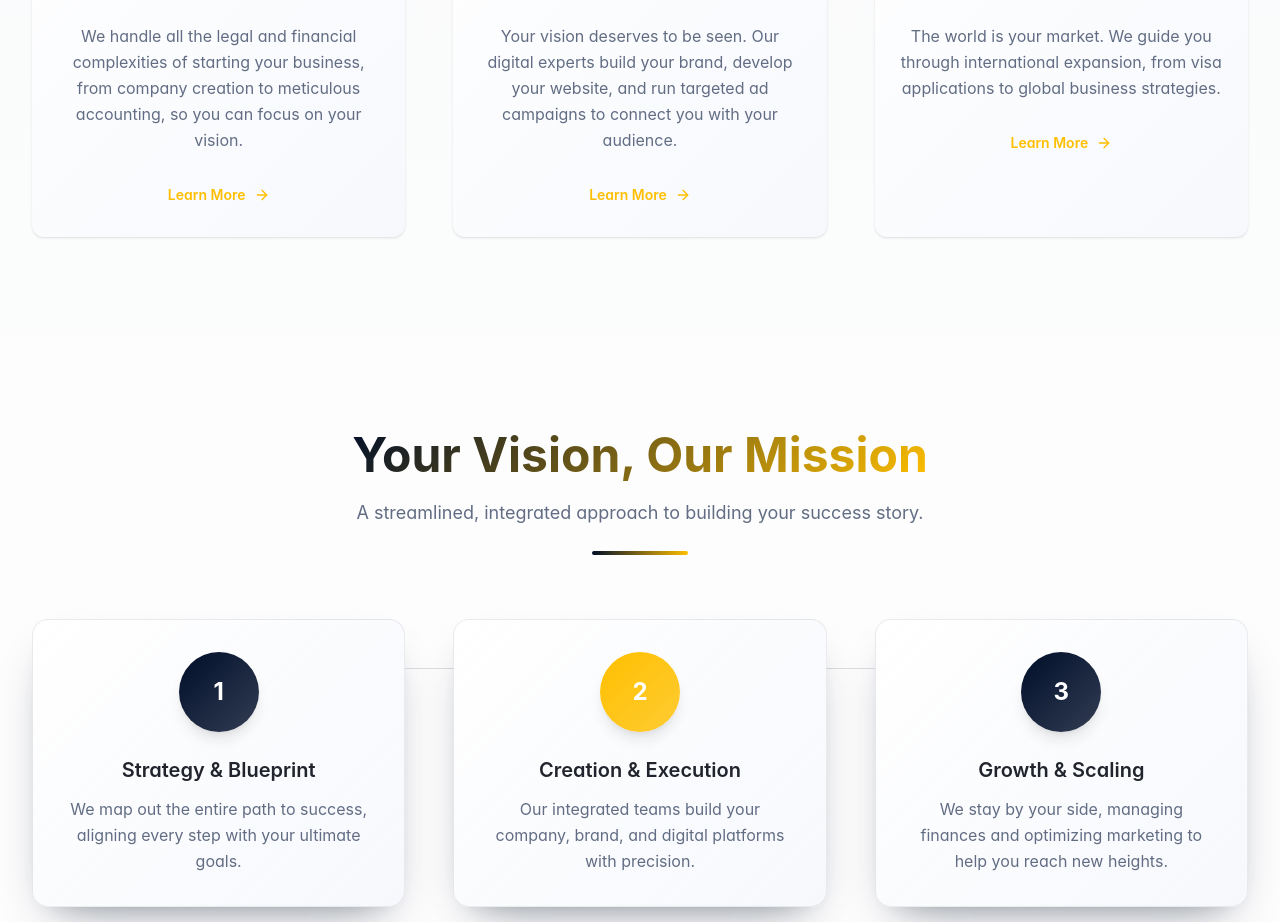
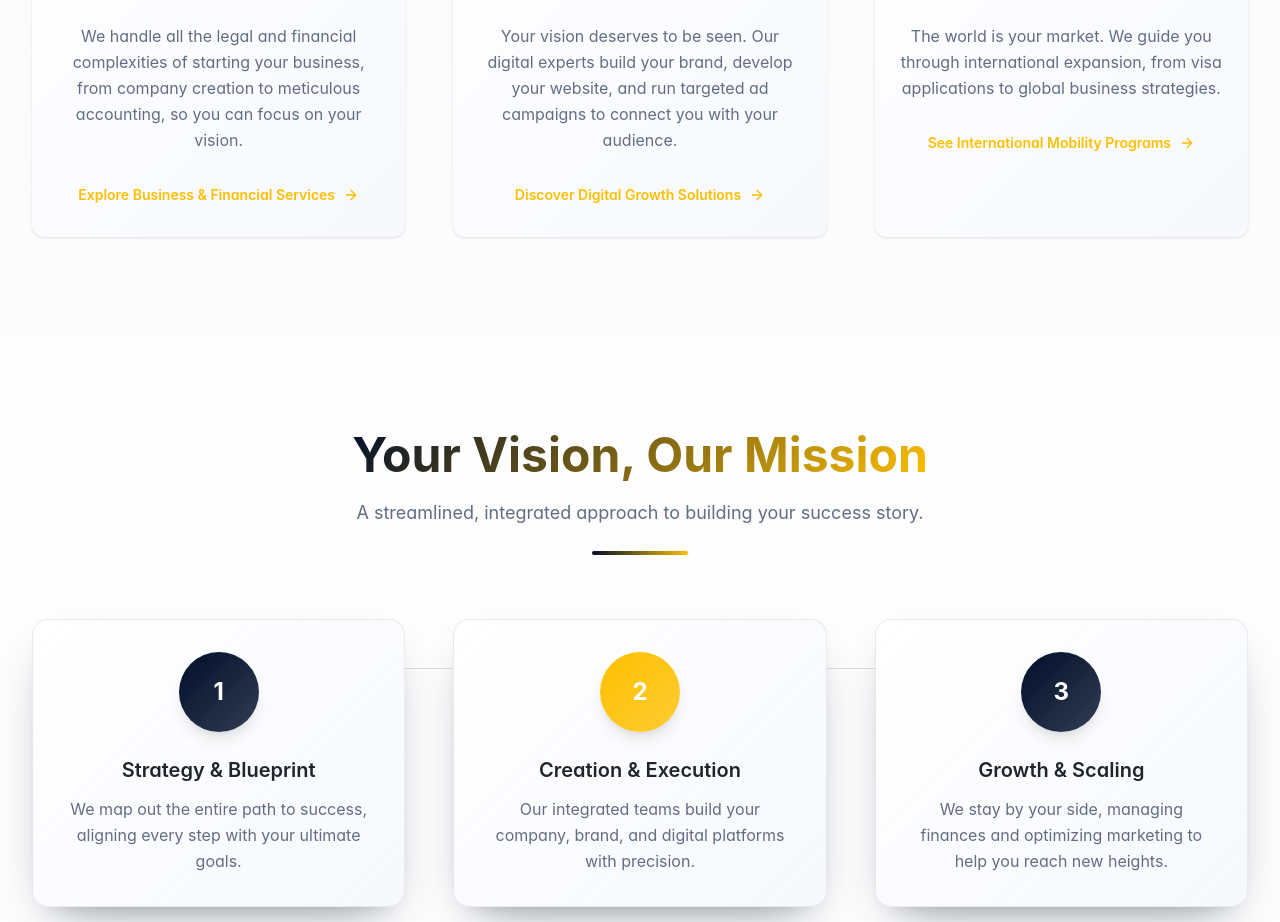
Before and after one commit to anasafanif/idrissi-affaire, a React (Vite) app: page / in a window 1280 px wide. Shown: the part 1303-2225 px from the top of the page. Built offline with nearby package versions, Linux system fonts and the light colour scheme.

Commit message:
seo: add meta description and descriptive link text

```diff
--- a/index.html
+++ b/index.html
@@ -5,6 +5,10 @@
     <link rel="icon" type="image/svg+xml" href="/favicon.svg" />
     <link rel="apple-touch-icon" href="/favicon.svg" />
     <link rel="preconnect" href="https://app.cal.com" crossorigin />
+    <meta
+      name="description"
+      content="Idrissi Affairs is your premium partner for business creation, accounting, digital growth, and international mobility. Book a consultation to accelerate your ambition."
+    />
     <meta name="viewport" content="width=device-width, initial-scale=1.0" />
     <title>Idrissi Affairs - Business Services</title>
   </head>
--- a/src/locales/ar.json
+++ b/src/locales/ar.json
@@ -42,14 +42,17 @@
         "title": "الركائز الثلاث لنجاحك",
         "foundation": {
           "title": "أطلق أساسك",
+          "ctaLabel": "اكتشف خدمات الأعمال والمالية لدينا",
           "description": "نتولى جميع التعقيدات القانونية والمالية لبدء عملك، من إنشاء الشركة إلى المحاسبة الدقيقة، حتى تتمكن من التركيز على رؤيتك."
         },
         "presence": {
           "title": "عزز حضورك",
+          "ctaLabel": "تعرّف على حلول النمو الرقمي لدينا",
           "description": "رؤيتك تستحق أن تُرى. خبراؤنا الرقميون يبنون علامتك التجارية ويطورون موقعك الإلكتروني ويشغلون حملات إعلانية مستهدفة لربطك بجمهورك."
         },
         "horizons": {
           "title": "وسع آفاقك",
+          "ctaLabel": "استكشف برامج التنقل الدولي لدينا",
           "description": "العالم هو سوقك. نرشدك عبر التوسع الدولي، من طلبات التأشيرة إلى الاستراتيجيات التجارية العالمية."
         }
       }
--- a/src/locales/en.json
+++ b/src/locales/en.json
@@ -134,14 +134,17 @@
         "title": "The Three Pillars of Your Success",
         "foundation": {
           "title": "Launch Your Foundation",
+          "ctaLabel": "Explore Business & Financial Services",
           "description": "We handle all the legal and financial complexities of starting your business, from company creation to meticulous accounting, so you can focus on your vision."
         },
         "presence": {
           "title": "Amplify Your Presence",
+          "ctaLabel": "Discover Digital Growth Solutions",
           "description": "Your vision deserves to be seen. Our digital experts build your brand, develop your website, and run targeted ad campaigns to connect you with your audience."
         },
         "horizons": {
           "title": "Expand Your Horizons",
+          "ctaLabel": "See International Mobility Programs",
           "description": "The world is your market. We guide you through international expansion, from visa applications to global business strategies."
         }
       }
--- a/src/locales/fr.json
+++ b/src/locales/fr.json
@@ -42,14 +42,17 @@
         "title": "Les Trois Piliers de Votre Succès",
         "foundation": {
           "title": "Lancez Votre Fondation",
+          "ctaLabel": "Découvrir nos services Business & Financier",
           "description": "Nous gérons toutes les complexités légales et financières du démarrage de votre entreprise, de la création d'entreprise à la comptabilité méticuleuse, pour que vous puissiez vous concentrer sur votre vision."
         },
         "presence": {
           "title": "Amplifiez Votre Présence",
+          "ctaLabel": "Explorer nos solutions de Croissance Numérique",
           "description": "Votre vision mérite d'être vue. Nos experts numériques construisent votre marque, développent votre site web et lancent des campagnes publicitaires ciblées pour vous connecter avec votre audience."
         },
         "horizons": {
           "title": "Élargissez Vos Horizons",
+          "ctaLabel": "Consulter nos programmes de Mobilité Internationale",
           "description": "Le monde est votre marché. Nous vous guidons à travers l'expansion internationale, des demandes de visa aux stratégies commerciales mondiales."
         }
       }
--- a/src/locales/it.json
+++ b/src/locales/it.json
@@ -134,14 +134,17 @@
         "title": "I Tre Pilastri del Tuo Successo",
         "foundation": {
           "title": "Lancia le Tue Fondamenta",
+          "ctaLabel": "Esplora i servizi Business & Financial",
           "description": "Gestiamo tutte le complessità legali e finanziarie dell'avvio della tua attività, dalla creazione dell'azienda alla contabilità meticolosa, così puoi concentrarti sulla tua visione."
         },
         "presence": {
           "title": "Amplifica la Tua Presenza",
+          "ctaLabel": "Scopri le soluzioni di Crescita Digitale",
           "description": "La tua visione merita di essere vista. I nostri esperti digitali costruiscono il tuo brand, sviluppano il tuo sito web e gestiscono campagne pubblicitarie mirate per collegarti con il tuo pubblico."
         },
         "horizons": {
           "title": "Espandi i Tuoi Orizzonti",
+          "ctaLabel": "Esplora i programmi di Mobilità Internazionale",
           "description": "Il mondo è il tuo mercato. Ti guidiamo attraverso l'espansione internazionale, dalle domande di visto alle strategie commerciali globali."
         }
       }
--- a/src/pages/HomePage.tsx
+++ b/src/pages/HomePage.tsx
@@ -265,10 +265,10 @@ export function HomePage() {
                     >
                       <Button asChild variant="link" className="text-idrissi-gold hover:text-idrissi-blue font-semibold group">
                         <Link to="/services/business-financial" className="flex items-center gap-2">
-                          {t('home.hero.learnMore')}
+                          {t('home.services.pillars.foundation.ctaLabel')}
                           <ArrowRight className="h-4 w-4 group-hover:translate-x-1 transition-transform" />
                         </Link>
-                    </Button>
+                      </Button>
                     </motion.div>
                   </CardContent>
                 </Card>
@@ -307,10 +307,10 @@ export function HomePage() {
                     >
                       <Button asChild variant="link" className="text-idrissi-gold hover:text-idrissi-blue font-semibold group">
                         <Link to="/services/digital-growth" className="flex items-center gap-2">
-                          {t('home.hero.learnMore')}
+                          {t('home.services.pillars.presence.ctaLabel')}
                           <ArrowRight className="h-4 w-4 group-hover:translate-x-1 transition-transform" />
                         </Link>
-                    </Button>
+                      </Button>
                     </motion.div>
                   </CardContent>
                 </Card>
@@ -349,10 +349,10 @@ export function HomePage() {
                     >
                       <Button asChild variant="link" className="text-idrissi-gold hover:text-idrissi-blue font-semibold group">
                         <Link to="/services/international-mobility" className="flex items-center gap-2">
-                          {t('home.hero.learnMore')}
+                          {t('home.services.pillars.horizons.ctaLabel')}
                           <ArrowRight className="h-4 w-4 group-hover:translate-x-1 transition-transform" />
                         </Link>
-                    </Button>
+                      </Button>
                     </motion.div>
                   </CardContent>
                 </Card>
```
